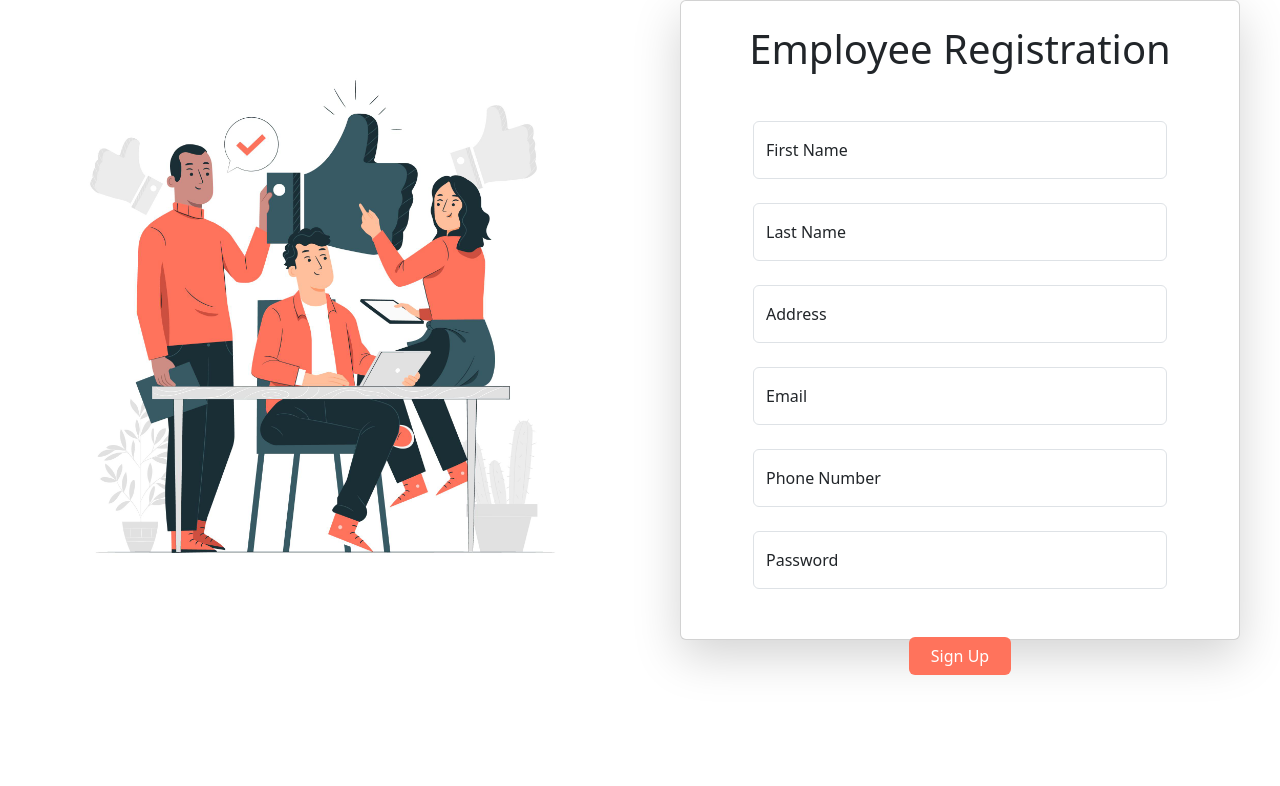
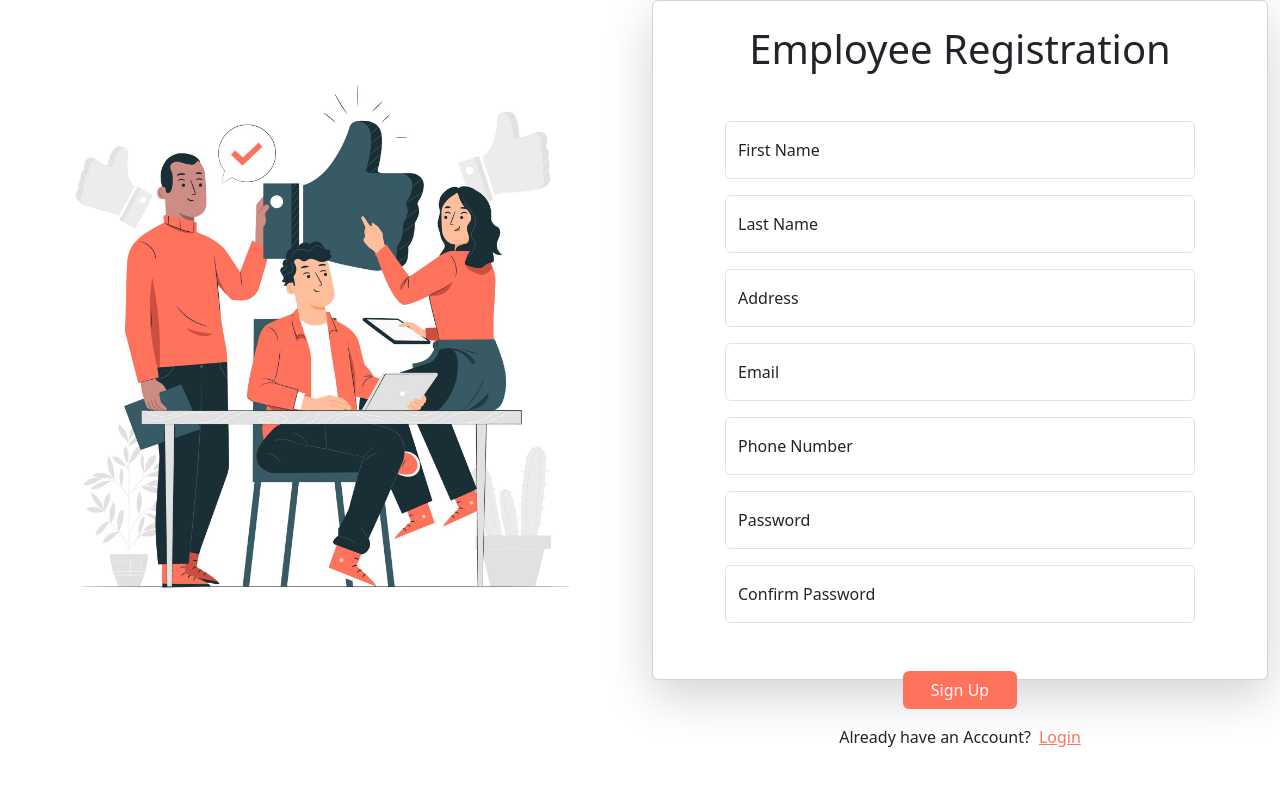
Before and after one commit to dhanitha0725/employee-management-system, a React (Vite) app: page / in a window 1280 px wide. Shown: the top 786 px of the page. Built offline with nearby package versions, Linux system fonts and the light colour scheme.

Commit message:
enhance Register page: add password confirmation field and improve form layout

```diff
--- a/src/pages/Register.tsx
+++ b/src/pages/Register.tsx
@@ -11,10 +11,17 @@ const Register: React.FC = () => {
     const [email, setEmail] = useState("");
     const [phone, setPhone] = useState("");
     const [password, setPassword] = useState("");
+    const [confirmPassword, setConfirmPassword] = useState("");
     const navigate = useNavigate();
 
     async function save(event: React.FormEvent<HTMLFormElement>) {
         event.preventDefault();
+
+        if (password !== confirmPassword) {
+            alert("Passwords do not match!"); // Validation
+            return;
+        }
+
         try {
             await axios.post("http://localhost:8090/employee/save", {
                 first_name: firstname,
@@ -46,10 +53,10 @@ const Register: React.FC = () => {
 
                 {/* Right Side (Form) */}
                 <div className="col-md-6 d-flex align-items-center justify-content-center">
-                    <div className="card shadow-lg p-4" style={{ height: "80vh", width: "70vh"}}>
+                    <div className="card shadow-lg p-4" style={{ height: "85vh", width: "80vh"}}>
                         <h1 className="text-center mb-5">Employee Registration</h1>
                         <form onSubmit={save} className="needs-validation">
-                            <div className="form-floating mb-4 mx-5">
+                            <div className="form-floating mb-3 mx-5">
                                 <input
                                     type="text"
                                     className="form-control"
@@ -62,7 +69,7 @@ const Register: React.FC = () => {
                                 <label htmlFor="firstname">First Name</label>
                             </div>
 
-                            <div className="form-floating mb-4 mx-5">
+                            <div className="form-floating mb-3 mx-5">
                                 <input
                                     type="text"
                                     className="form-control"
@@ -75,7 +82,7 @@ const Register: React.FC = () => {
                                 <label htmlFor="lastname">Last Name</label>
                             </div>
 
-                            <div className="form-floating mb-4 mx-5">
+                            <div className="form-floating mb-3 mx-5">
                                 <input
                                     type="text"
                                     className="form-control"
@@ -88,7 +95,7 @@ const Register: React.FC = () => {
                                 <label htmlFor="address">Address</label>
                             </div>
 
-                            <div className="form-floating mb-4 mx-5">
+                            <div className="form-floating mb-3 mx-5">
                                 <input
                                     type="email"
                                     className="form-control"
@@ -101,7 +108,7 @@ const Register: React.FC = () => {
                                 <label htmlFor="email">Email</label>
                             </div>
 
-                            <div className="form-floating mb-4 mx-5">
+                            <div className="form-floating mb-3 mx-5">
                                 <input
                                     type="text"
                                     className="form-control"
@@ -114,7 +121,7 @@ const Register: React.FC = () => {
                                 <label htmlFor="phone">Phone Number</label>
                             </div>
 
-                            <div className="form-floating mb-4 mx-5">
+                            <div className="form-floating mb-3 mx-5">
                                 <input
                                     type="password"
                                     className="form-control"
@@ -127,6 +134,19 @@ const Register: React.FC = () => {
                                 <label htmlFor="password">Password</label>
                             </div>
 
+                            <div className="form-floating mb-3 mx-5">
+                                <input
+                                    type="password"
+                                    className="form-control"
+                                    id="confirmPassword"
+                                    placeholder="Confirm Password"
+                                    value={confirmPassword}
+                                    onChange={(event) => setConfirmPassword(event.target.value)}
+                                    required
+                                />
+                                <label htmlFor="confirmPassword">Confirm Password</label>
+                            </div>
+
                             <div className="d-flex justify-content-center mt-5">
                                 <button
                                     type="submit"
@@ -136,6 +156,12 @@ const Register: React.FC = () => {
                                     Sign Up
                                 </button>
                             </div>
+
+                            <div className="d-flex justify-content-center mt-3">
+                                <p>Already have an Account?</p>
+                                <a href="/Login" className="ms-2" style={{ color: '#ff735c'}}>Login</a>
+                            </div>
+
                         </form>
                     </div>
                 </div>
```
